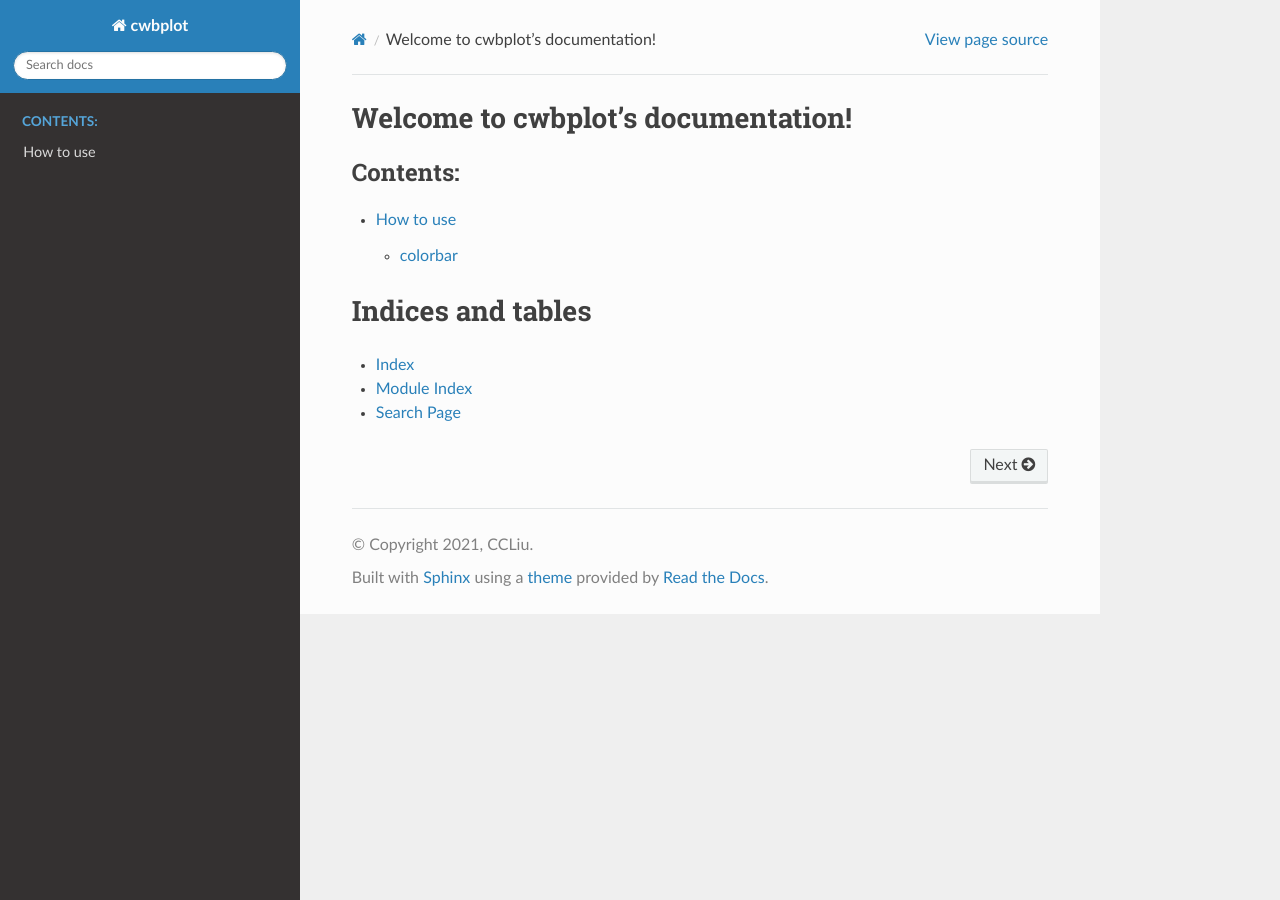
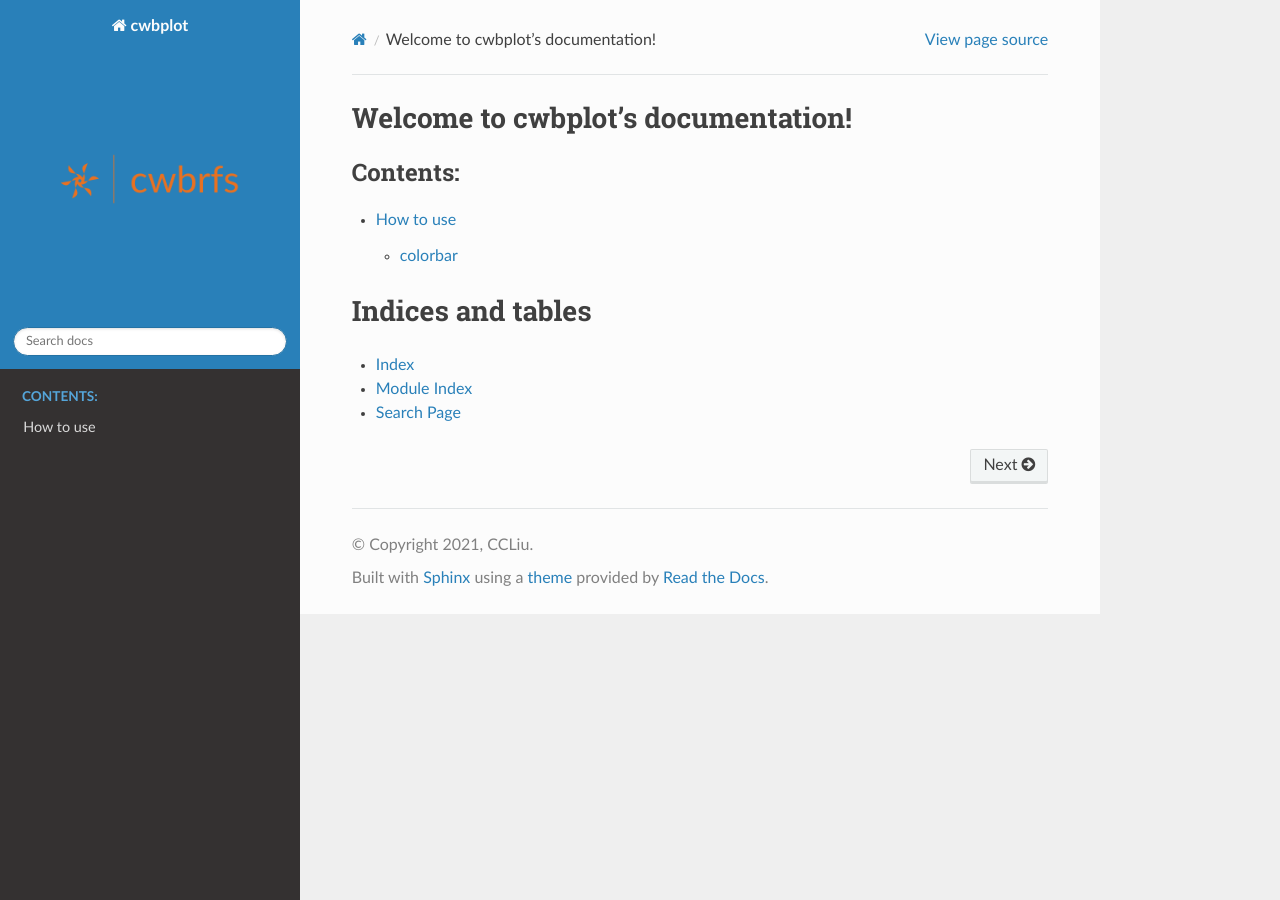
Before and after one commit to Liu-CWB/cwbplot, a Sphinx documentation site: the page built from docs/source/index.rst, in a window 1280 px wide. Built offline with Sphinx 7.4.7 and the Read the Docs theme 2.0.0, drawn with Linux system fonts in a browser that asks for light colours.

Commit message:
Update conf.py

```diff
--- a/docs/source/conf.py
+++ b/docs/source/conf.py
@@ -56,7 +56,7 @@ html_theme = "sphinx_rtd_theme"
 #html_theme = "sphinx_book_theme"
 #html_title = "My site title"
 html_theme_path = [sphinx_rtd_theme.get_html_theme_path()]
-html_logo = './images/cwbrfs-logos_transparent.png'
+html_logo = './image/cwbrfs-logos_transparent.png'
 
 # Add any paths that contain custom static files (such as style sheets) here,
 # relative to this directory. They are copied after the builtin static files,
```
